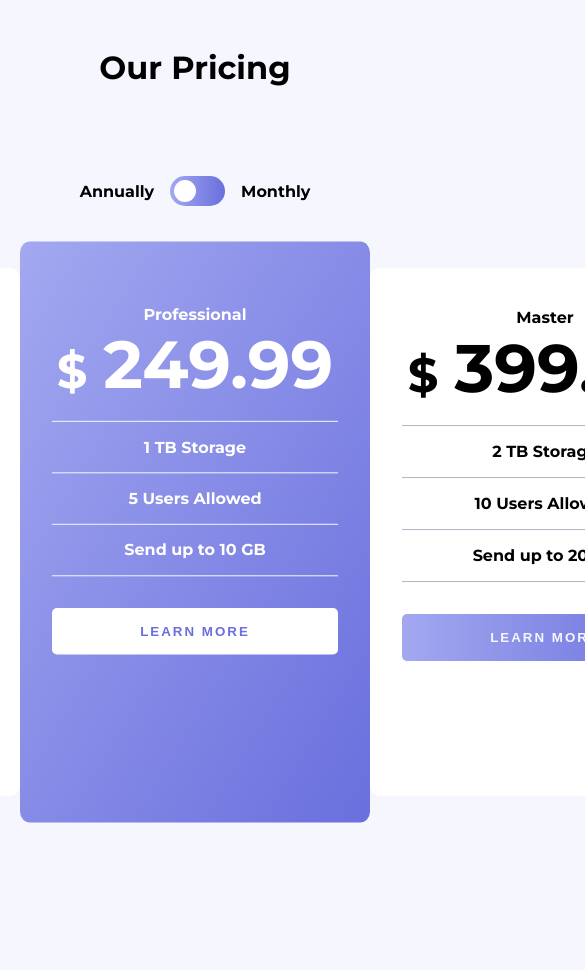
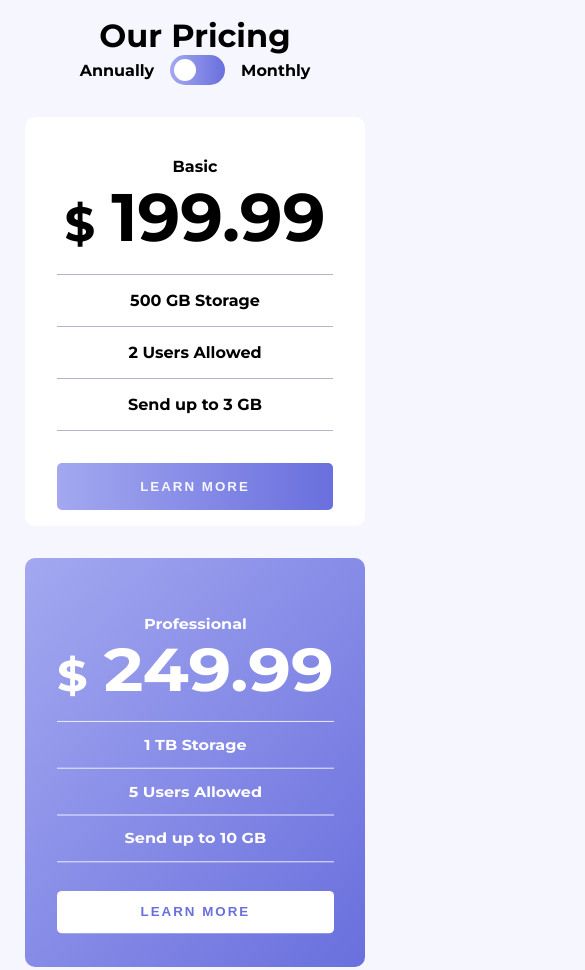
Before and after one commit to Madhu-U/Pricing-component-with-toggle-FrontendMentor, a plain HTML site: page index.html in a window 390 px wide. Shown: the top 970 px of the page, 585 px wide, since content can reach past the window. Before the commit the page ends 844 px from the top, so only its background shows below. Drawn offline with Linux system fonts and the light colour scheme.

Commit message:
Making it responsive

```diff
--- a/style.css
+++ b/style.css
@@ -95,7 +95,6 @@ header {
 .card-item {
     padding: 2.5rem 2rem 1rem;
     border-radius: 10px;
-    width: 350px;
     text-align: center;
 
     .card__price {
@@ -157,3 +156,18 @@ header {
         background-color: hsl(234, 14%, 74%);
     }
 }
+
+@media (max-width:700px) {
+    body {
+        padding: 1rem;
+    }
+
+    .card {
+        flex-direction: column;
+        gap: 2rem;
+    }
+
+    .card__pro {
+        transform: scaleY(1);
+    }
+}
```
